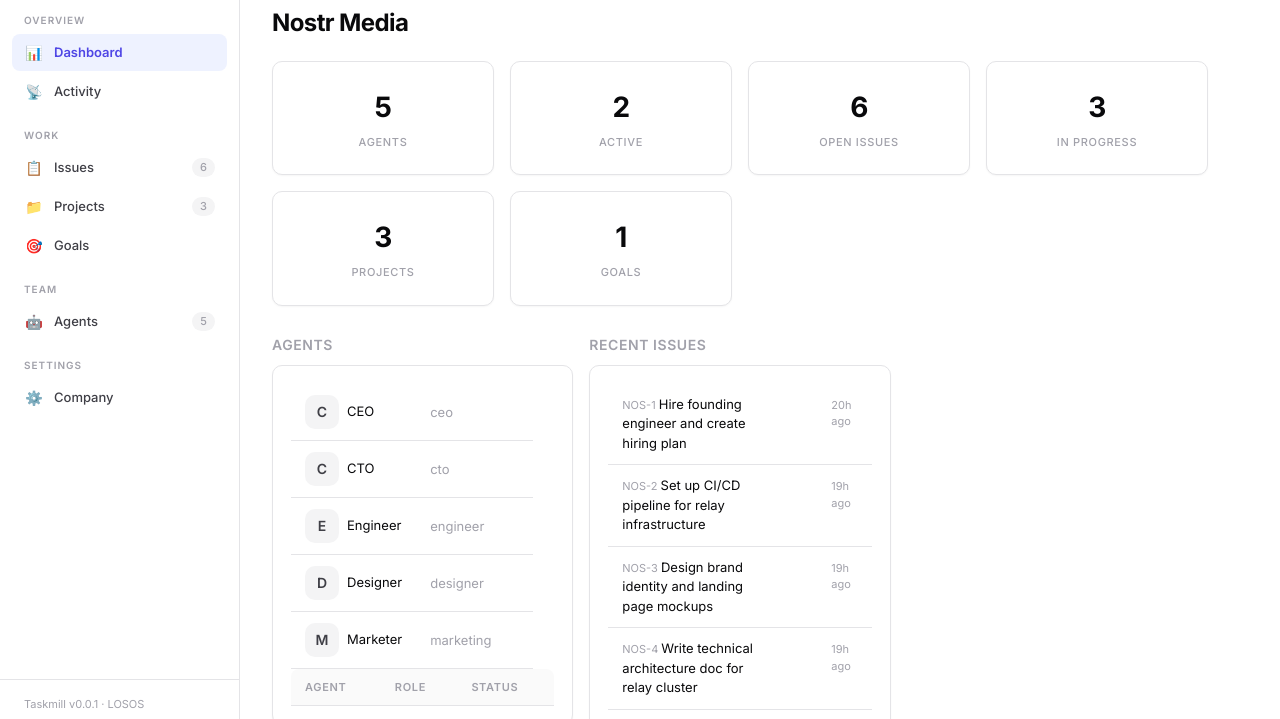
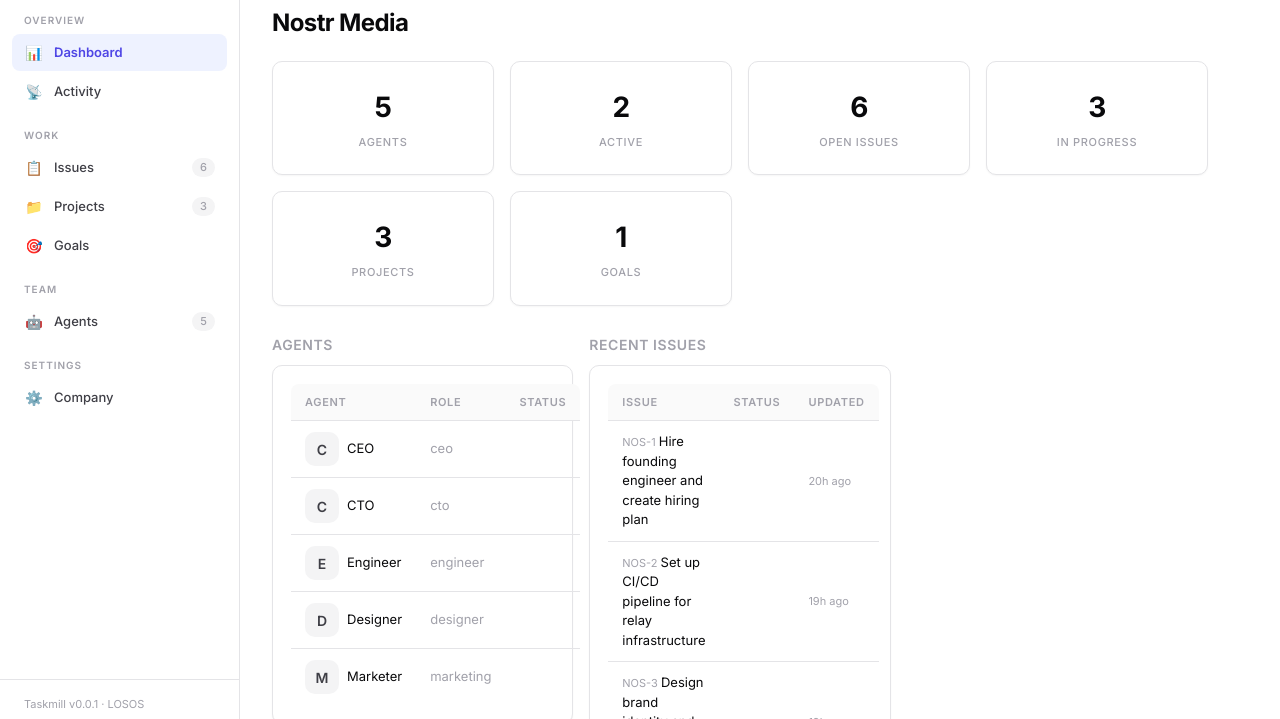
Before and after one commit to task-mill/taskmill, a website: page index.html in a window 1280 px wide. Shown: the part 72-791 px from the top of the page. Drawn offline with Linux system fonts and the light colour scheme; no server answers.

Commit message:
Fix table headers rendering at bottom instead of top
Use HTML comment markers instead of zero-width text chars in losos/html.js.
The browser's HTML parser foster-parents text nodes out of <table>, but
comments survive — fixing the header ordering issue for all tables.

```diff
--- a/index.html
+++ b/index.html
@@ -108,8 +108,8 @@
     th { text-align: left; font-size: 11px; text-transform: uppercase; letter-spacing: 0.06em;
          color: var(--fg3); padding: 10px 14px; border-bottom: 1px solid var(--border);
          font-weight: 600; background: var(--bg2); }
-    th:first-child { border-radius: 8px 0 0 0; }
-    th:last-child { border-radius: 0 8px 0 0; }
+    tr:first-child th:first-child { border-radius: 8px 0 0 0; }
+    tr:first-child th:last-child { border-radius: 0 8px 0 0; }
     td { padding: 11px 14px; border-bottom: 1px solid var(--border); font-size: 13px;
          transition: background 0.1s; }
     tr:last-child td { border-bottom: none; }
--- a/losos/html.js
+++ b/losos/html.js
@@ -17,7 +17,7 @@ export function onUnmount(container, fn) {
   }).observe(parent, { childList: true })
 }
 
-var HOLE = '\u200B\u200C\u200B'  // zero-width chars — survives innerHTML
+var HOLE = '<!--losos-->'  // comment marker — survives inside <table>
 var cache = new WeakMap()
 
 export function html(strings) {
@@ -79,21 +79,13 @@ export function render(container, template) {
 }
 
 function findParts(node, parts) {
-  if (node.nodeType === 3) {
-    // Text node — split on HOLE markers
-    var text = node.textContent
-    if (text.indexOf(HOLE) === -1) return
-    var pieces = text.split(HOLE)
+  if (node.nodeType === 8 && node.textContent === 'losos') {
+    // Comment marker — replace with empty text node for content insertion
     var parent = node.parentNode
-    for (var i = 0; i < pieces.length; i++) {
-      if (pieces[i]) parent.insertBefore(document.createTextNode(pieces[i]), node)
-      if (i < pieces.length - 1) {
-        var marker = document.createTextNode('')
-        parent.insertBefore(marker, node)
-        parts.push({ type: 'text', node: marker })
-      }
-    }
+    var marker = document.createTextNode('')
+    parent.insertBefore(marker, node)
     parent.removeChild(node)
+    parts.push({ type: 'text', node: marker })
     return
   }
 
--- a/panes/agent-detail-pane.js
+++ b/panes/agent-detail-pane.js
@@ -201,8 +201,8 @@ export default {
         <h2>Assigned Issues (${issues.length})</h2>
         <div class="card mb">
           <table>
-            <thead><tr><th>Issue</th><th>Status</th><th>Priority</th><th>Updated</th></tr></thead>
-            <tbody>
+            <tr><th>Issue</th><th>Status</th><th>Priority</th><th>Updated</th></tr>
+
               ${issues.map(function(i) {
                 return html`<tr class="clickable" onclick="${function() { nav('issueDetail', i.identifier, { issueId: i.id }) }}">
                   <td><span class="text-muted text-xs">${i.identifier} </span><span class="text-sm">${i.title}</span></td>
@@ -212,7 +212,7 @@ export default {
                 </tr>`
               })}
               ${issues.length === 0 ? html`<tr><td colspan="4" class="text-muted" style="text-align: center; padding: 16px">No assigned issues</td></tr>` : ''}
-            </tbody>
+
           </table>
         </div>
 
--- a/panes/dashboard-pane.js
+++ b/panes/dashboard-pane.js
@@ -72,8 +72,7 @@ export default {
           <h2>Agents</h2>
           <div class="card">
             <table>
-              <thead><tr><th>Agent</th><th>Role</th><th>Status</th></tr></thead>
-              <tbody>
+              <tr><th>Agent</th><th>Role</th><th>Status</th></tr>
               ${agents.map(function(a) {
                 return html`<tr class="clickable" onclick="${function() { nav('agentDetail', a.name, { agentId: a.id }) }}">
                   <td class="row">
@@ -85,7 +84,6 @@ export default {
                 </tr>`
               })}
               ${agents.length === 0 ? html`<tr><td colspan="3" class="text-muted">No agents yet</td></tr>` : ''}
-              </tbody>
             </table>
           </div>
         </div>
@@ -94,8 +92,7 @@ export default {
           <h2>Recent Issues</h2>
           <div class="card">
             <table>
-              <thead><tr><th>Issue</th><th>Status</th><th>Updated</th></tr></thead>
-              <tbody>
+              <tr><th>Issue</th><th>Status</th><th>Updated</th></tr>
               ${recentIssues.map(function(i) {
                 return html`<tr class="clickable" onclick="${function() { nav('issueDetail', i.identifier, { issueId: i.id }) }}">
                   <td>
@@ -107,7 +104,6 @@ export default {
                 </tr>`
               })}
               ${recentIssues.length === 0 ? html`<tr><td colspan="3" class="text-muted">No issues yet</td></tr>` : ''}
-              </tbody>
             </table>
           </div>
         </div>
--- a/panes/issues-pane.js
+++ b/panes/issues-pane.js
@@ -158,7 +158,7 @@ export default {
 
         <div class="card">
           <table>
-            <thead>
+
               <tr>
                 <th style="width: 50px"></th>
                 <th>Issue</th>
@@ -167,8 +167,8 @@ export default {
                 <th>Status</th>
                 <th>Updated</th>
               </tr>
-            </thead>
-            <tbody>
+
+
               ${filtered.map(function(i) {
                 return html`<tr class="clickable" onclick="${function() { nav('issueDetail', i.identifier, { issueId: i.id }) }}">
                   <td class="text-sm">${i.priority === 'high' || i.priority === 'urgent' ? '🔴' : i.priority === 'medium' ? '🟡' : '⚪'}</td>
@@ -183,7 +183,7 @@ export default {
                 </tr>`
               })}
               ${filtered.length === 0 ? html`<tr><td colspan="6" class="text-muted" style="text-align:center; padding:24px">No issues</td></tr>` : ''}
-            </tbody>
+
           </table>
         </div>
       `)
--- a/panes/project-detail-pane.js
+++ b/panes/project-detail-pane.js
@@ -177,8 +177,8 @@ export default {
         <h2>Issues (${issues.length})</h2>
         <div class="card">
           <table>
-            <thead><tr><th></th><th>Issue</th><th>Assignee</th><th>Status</th><th>Updated</th></tr></thead>
-            <tbody>
+            <tr><th></th><th>Issue</th><th>Assignee</th><th>Status</th><th>Updated</th></tr>
+
               ${issues.map(function(i) {
                 var a = i.assigneeAgentId ? agents.find(function(x) { return x.id === i.assigneeAgentId }) : null
                 return html`<tr class="clickable" onclick="${function() { nav('issueDetail', i.identifier, { issueId: i.id }) }}">
@@ -190,7 +190,7 @@ export default {
                 </tr>`
               })}
               ${issues.length === 0 ? html`<tr><td colspan="5" class="text-muted" style="text-align: center; padding: 16px">No issues</td></tr>` : ''}
-            </tbody>
+
           </table>
         </div>
       `)
```
Lines whose indentation alone changed are shown as unchanged.
